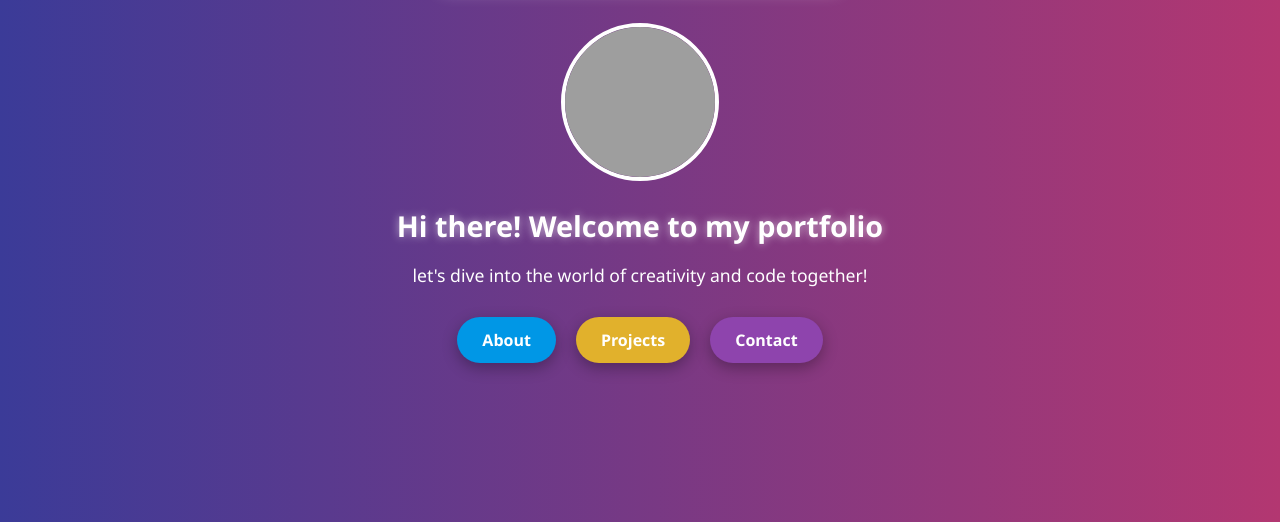
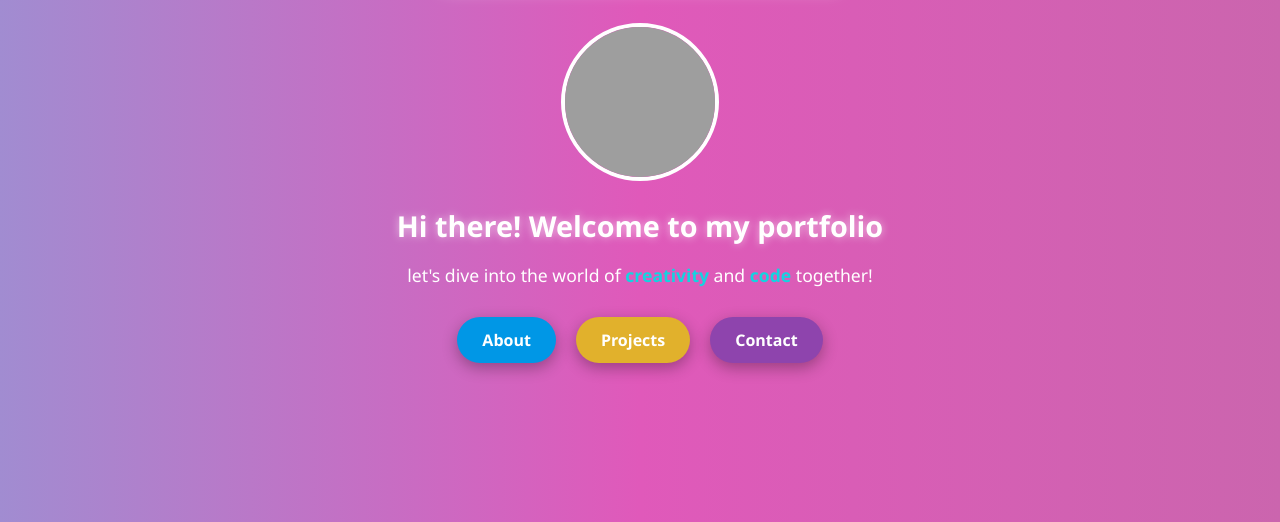
Before and after one commit to jerisha-26/Jerisha-Portfolio, a plain HTML site: page index.html in a window 1280 px wide. Shown: the part 278-800 px from the top of the page. Drawn offline with Linux system fonts and the light colour scheme; grey boxes are pictures that could not be loaded.

Commit message:
Update styles.css

```diff
--- a/styles.css
+++ b/styles.css
@@ -1,7 +1,7 @@
 body {
     margin: 0;
     font-family: 'Segoe UI', sans-serif;
-    background: linear-gradient(to right, #3b3b98, #b33771);
+    background: linear-gradient(90deg ,#a18cd1, #e059ba,#cb65ae);
     color: white;
     text-align: center;
     min-height: 100vh;
@@ -50,6 +50,13 @@ body {
     font-size: 1.1rem;
     margin-bottom: 30px;
   }
+
+
+  .highlight {
+    color: #14d3e0; /* Red */
+    font-weight: bold;
+  }
+
 
   .buttons {
     display: flex;
```
